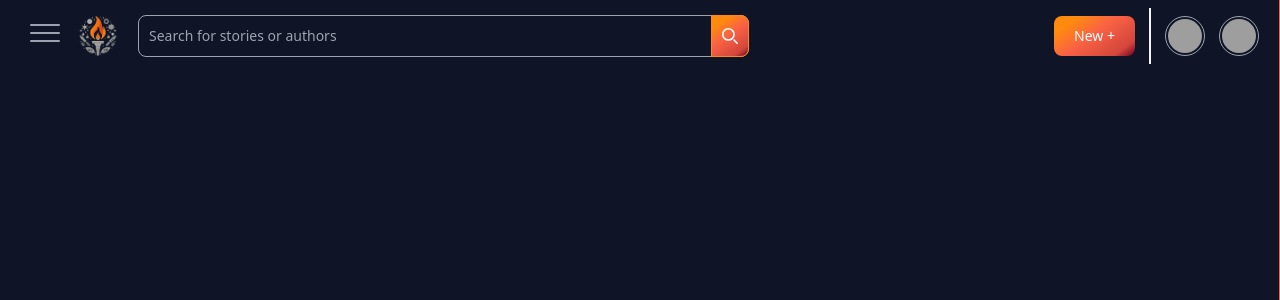
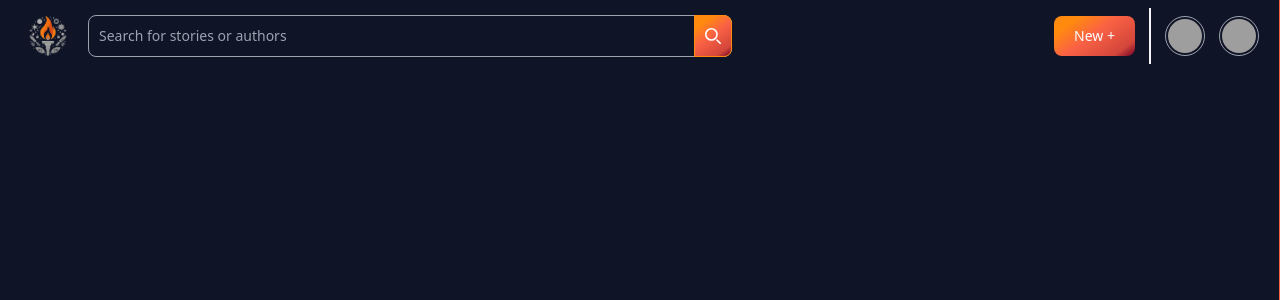
Before and after one commit to TaleTorch/TaleTorch, a React (Vite) app: page / in a window 1280 px wide. Shown: the top 300 px of the page. Built offline with nearby package versions, Linux system fonts and the light colour scheme; grey boxes are pictures that could not be loaded.

Commit message:
Fixed hamburgers' visibility

```diff
--- a/src/components/Navbar/Navbar.tsx
+++ b/src/components/Navbar/Navbar.tsx
@@ -6,7 +6,7 @@
         <>
             <nav className="fixed block w-full bg-oxford-blue px-5 py-2">
                 <div className="flex justify-items-center items-center">
-                    <div className="flex-grow-0">
+                    <div className="flex-grow-0 md:hidden">
                         <button className="hamburger" type="button">
                             <span className="hamburger-box">
                                 <span className="hamburger-inner"></span>
```
